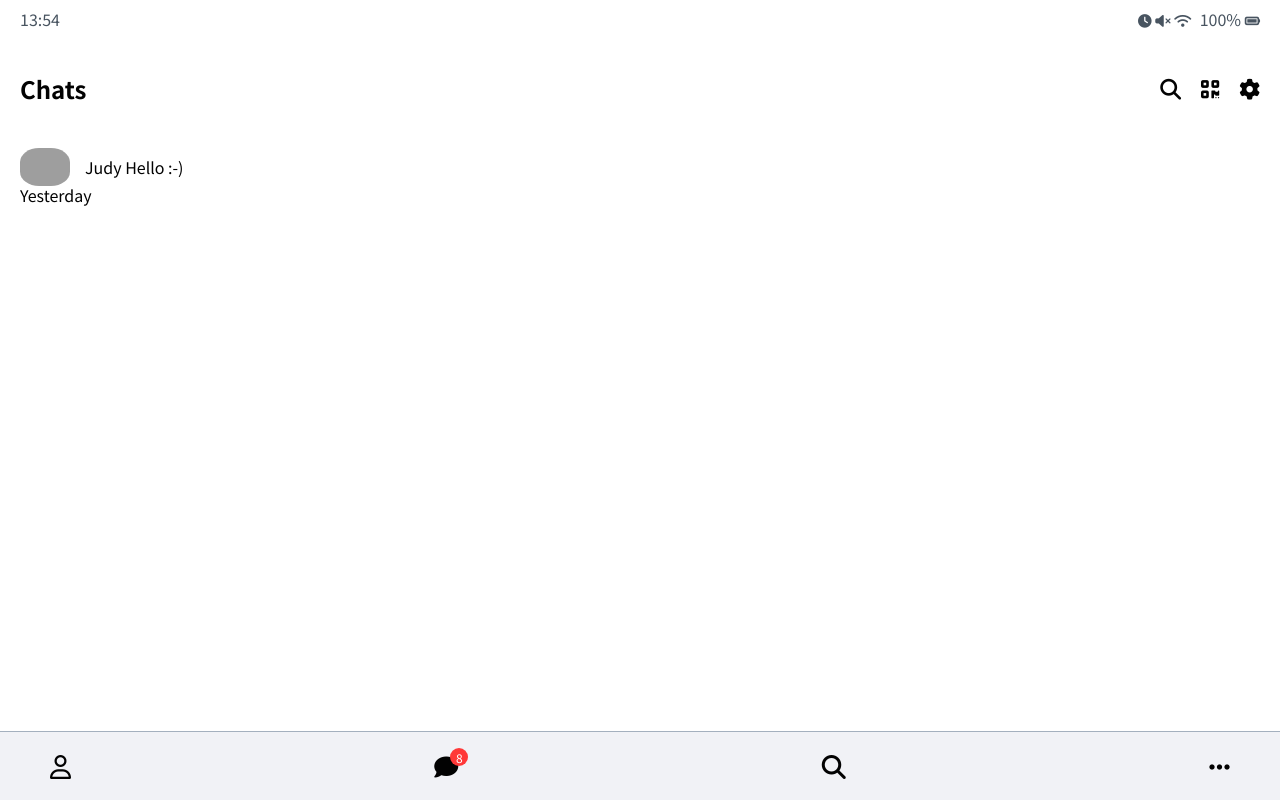
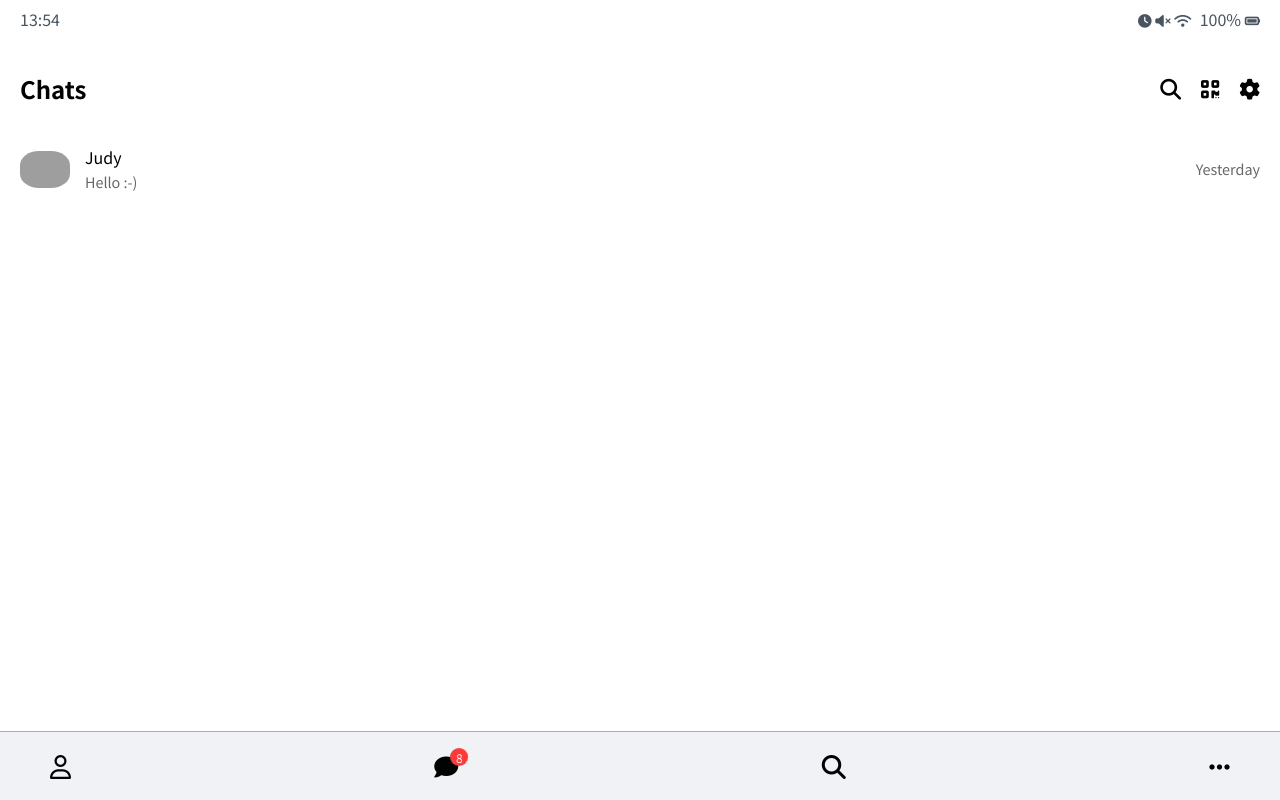
Before and after one commit to gloriaJun/cocoa-clone, a website built with webpack: page src/index.html in a window 1280 px wide. Built offline with nearby package versions, Linux system fonts and the light colour scheme; grey boxes are pictures that could not be loaded.

Commit message:
style: friends class

```diff
--- a/src/index.html
+++ b/src/index.html
@@ -63,9 +63,9 @@
                   <span class="friend__bottom-text">Hello :-)</span>
                 </div>
               </div>
-            </div>
-            <div class="friend___column">
-              <span class="chat__timestamp">Yesterday</span>
+              <div class="friend___column">
+                <span class="chat__timestamp">Yesterday</span>
+              </div>
             </div>
           </a>
         </li>
--- a/src/styles/friend.css
+++ b/src/styles/friend.css
@@ -13,6 +13,29 @@
     align-items: center;
 }
 
-.friend___column .friend__content {
+.friend__content {
+    display: block;
+}
 
+.friend__content .friend__name {
+    display: block;
+    margin-bottom: 5px;
 }
+
+.friend .chat__timestamp {
+    opacity: .6;
+    font-size: .9rem;
+}
+
+.friend__content .friend__status,
+.friend__content .friend__bottom-text {
+    opacity: .6;
+}
+
+.friend__content .friend__status {
+    font-size: .75rem;
+}
+
+.friend__content .friend__bottom-text {
+    font-size: .9rem;
+}
```
Also changed, not shown: src/chat.html (+1 -1 lines).
